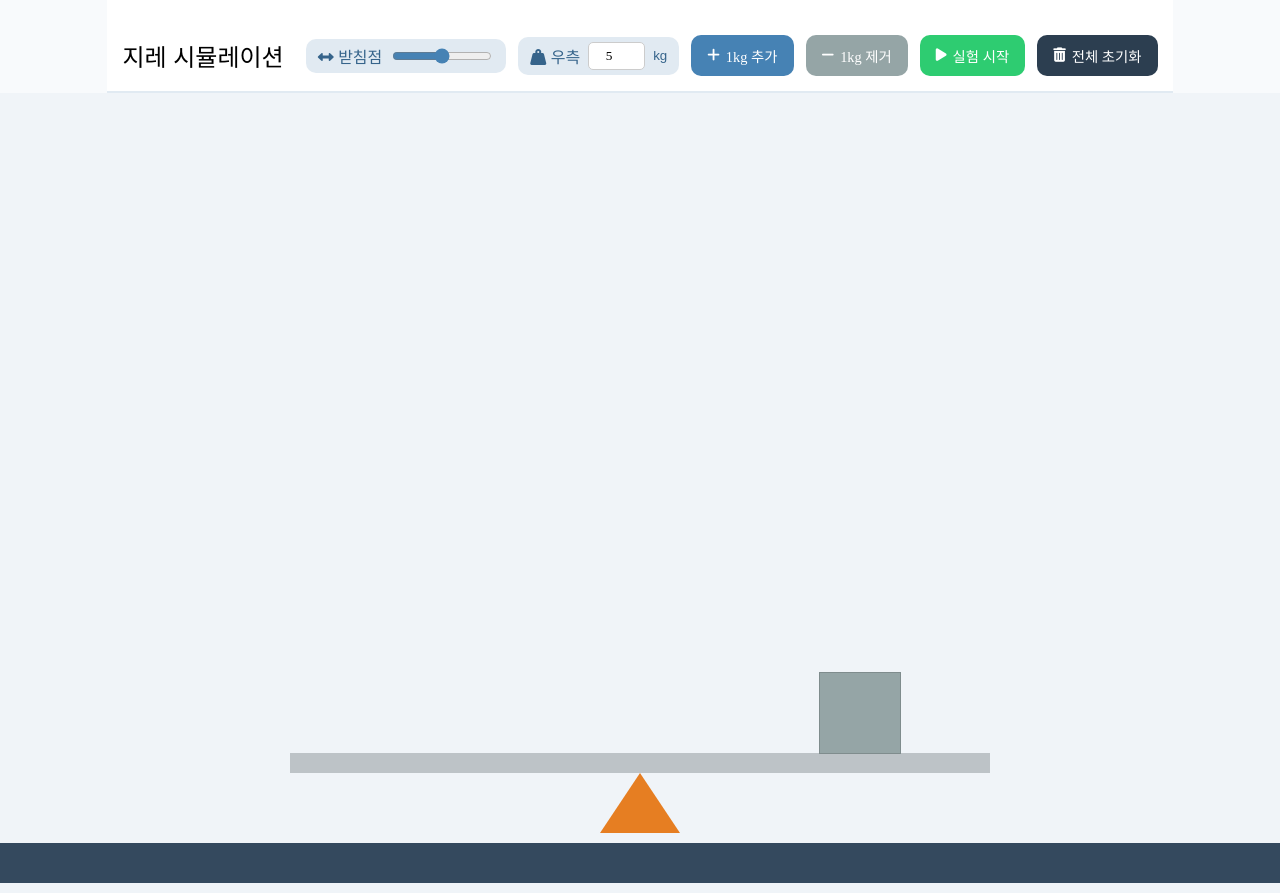
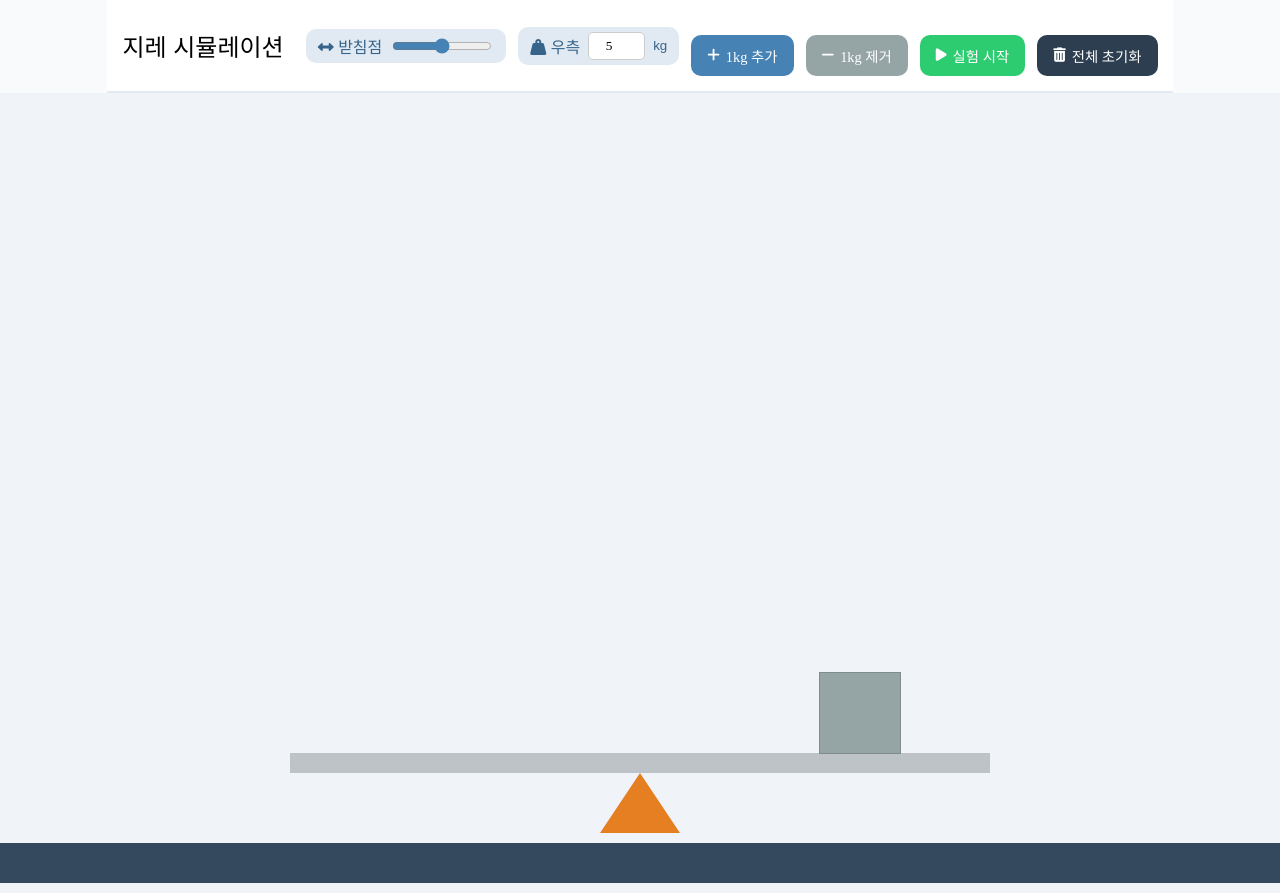
Before and after one commit to hyuckssam/lever, a plain HTML site: page index.html in a window 1280 px wide. Drawn offline with nearby package versions, Linux system fonts and the light colour scheme; a web font is replaced by a local one.

Commit message:
Update index.html

```diff
--- a/index.html
+++ b/index.html
@@ -62,7 +62,6 @@
             padding: 5px 12px 5px 12px;
             border-radius: 10px;
             color: var(--dark-steel);
-            margin-top: 20px;
         }
 
         input[type=range] { width: 100px; cursor: pointer; accent-color: var(--steel-blue); }
@@ -95,7 +94,7 @@
 
 <div id="menu">
 
-    <div style=" padding-top: 20px; ">
+    <div style="">
         <span style="font-size: 1.5em; padding-right: 10px;
            " >지레 시뮬레이션</span>
             </div>
```
